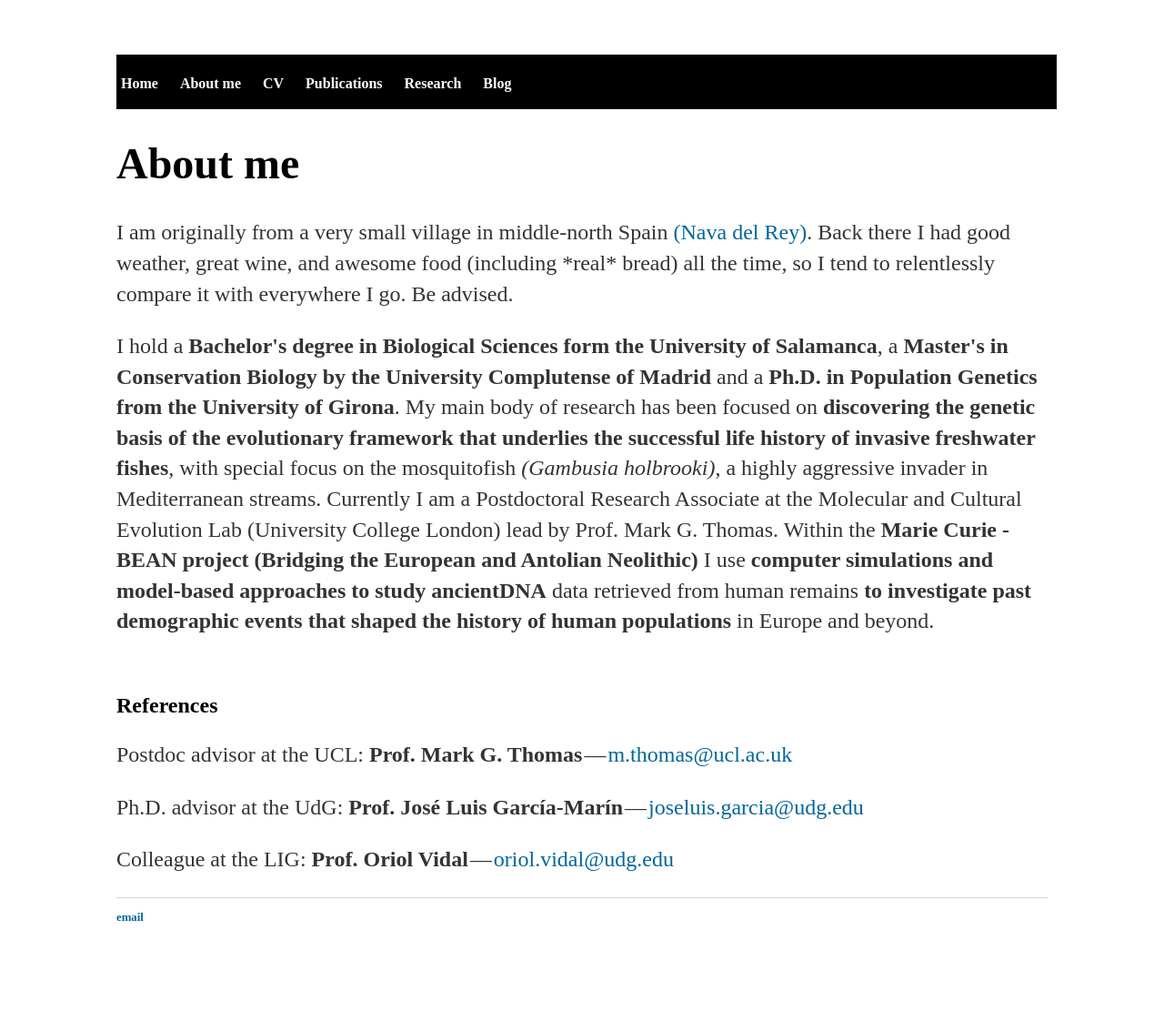
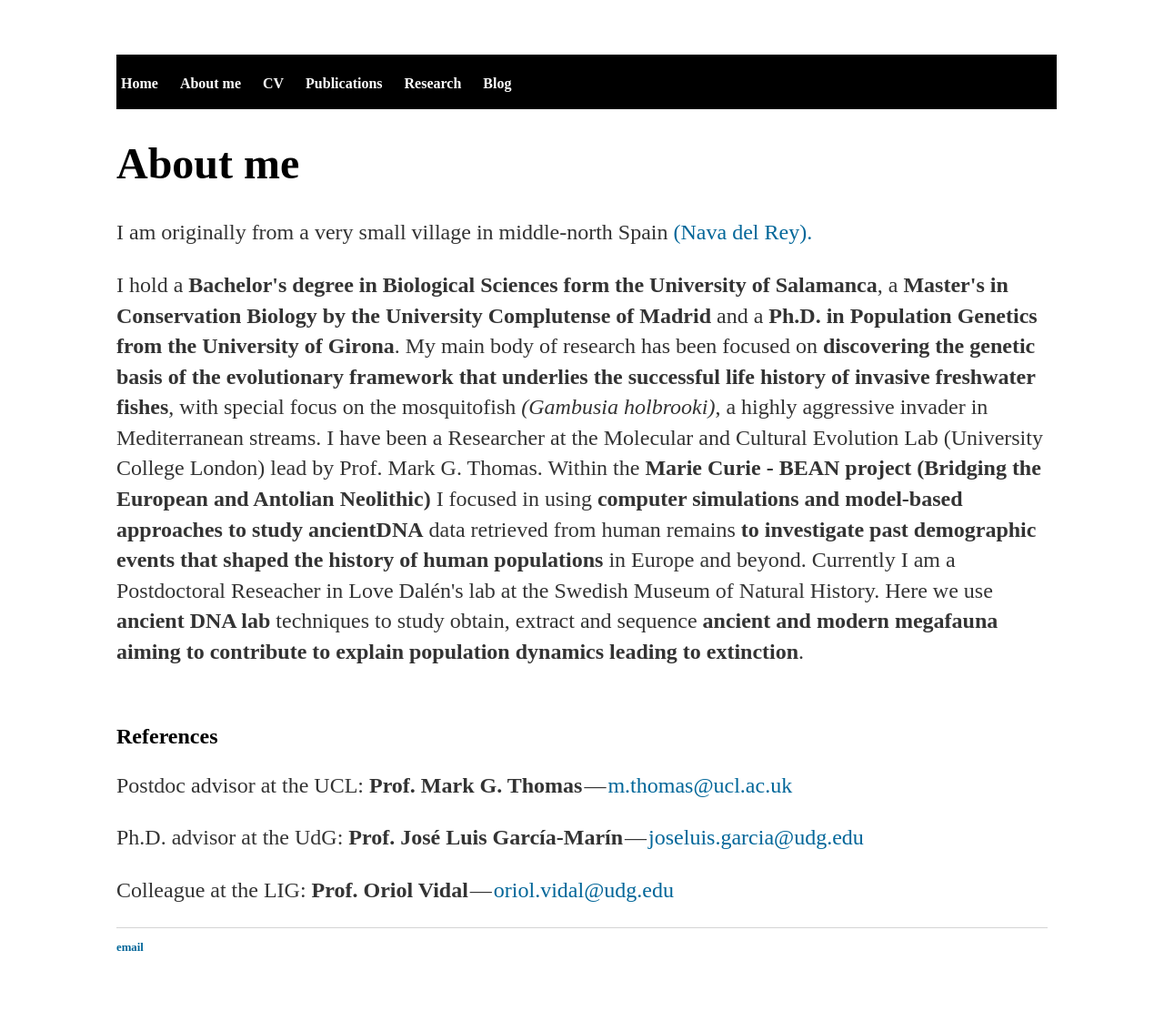
Before and after one commit to DiezMolino/diezmolino.github.io, a Jekyll site: the page about/index.html, which Jekyll copies as it is, in a window 1280 px wide. Shown: the whole page at 91% size. Built offline with Jekyll 4.4.1, drawn with Linux system fonts in a browser that asks for light colours; before the commit the page ends 1077 px from its top, so only the background shows below that.

Commit message:
Update index.html

```diff
--- a/about/index.html
+++ b/about/index.html
@@ -33,9 +33,9 @@
     		<div class="blurb">
         		<h1>About me</h1>
 
-        		<p>I am originally from a very small village in middle-north Spain <a class='one' href='https://www.google.co.uk/webhp?sourceid=chrome-instant&ion=1&espv=2&ie=UTF-8#q=nava%20del%20rey'>(Nava del Rey)</a>. Back there I had good weather, great wine, and awesome food (including *real* bread) all the time, so I tend to relentlessly compare it with everywhere I go. Be advised. </p>
+        		<p>I am originally from a very small village in middle-north Spain <a class='one' href='https://www.google.co.uk/webhp?sourceid=chrome-instant&ion=1&espv=2&ie=UTF-8#q=nava%20del%20rey'>(Nava del Rey).</a></p>
 
-        		<p>I hold a <b>Bachelor's degree in Biological Sciences form the University of Salamanca</b>, a <b>Master's in Conservation Biology by the University Complutense of Madrid</b> and a <b>Ph.D. in Population Genetics  from the University of Girona</b>. My main body of research has been focused on <b>discovering the genetic basis of the evolutionary framework that underlies the successful life history of invasive freshwater fishes</b>, with special focus on the mosquitofish <i>(Gambusia holbrooki)</i>, a highly aggressive invader in Mediterranean streams. Currently I am a Postdoctoral Research Associate at the Molecular and Cultural Evolution Lab (University College London) lead by Prof. Mark G. Thomas. Within the <b>Marie Curie - BEAN project (Bridging the European and Antolian Neolithic)</b> I use <b>computer simulations and model-based approaches to study ancientDNA</b> data retrieved from human remains <b>to investigate past demographic events that shaped the history of human populations</b> in Europe and beyond.</p>
+        		<p>I hold a <b>Bachelor's degree in Biological Sciences form the University of Salamanca</b>, a <b>Master's in Conservation Biology by the University Complutense of Madrid</b> and a <b>Ph.D. in Population Genetics  from the University of Girona</b>. My main body of research has been focused on <b>discovering the genetic basis of the evolutionary framework that underlies the successful life history of invasive freshwater fishes</b>, with special focus on the mosquitofish <i>(Gambusia holbrooki)</i>, a highly aggressive invader in Mediterranean streams. I have been a Researcher at the Molecular and Cultural Evolution Lab (University College London) lead by Prof. Mark G. Thomas. Within the <b>Marie Curie - BEAN project (Bridging the European and Antolian Neolithic)</b> I focused in using <b>computer simulations and model-based approaches to study ancientDNA</b> data retrieved from human remains <b>to investigate past demographic events that shaped the history of human populations</b> in Europe and beyond. Currently I am a Postdoctoral Reseacher in Love Dalén's lab at the Swedish Museum of Natural History. Here we use <b>ancient DNA lab</b>  techniques to study obtain, extract and sequence <b>ancient and modern megafauna aiming to contribute to explain population dynamics leading to extinction</b>.</p>
 
 <br/>
 
```
